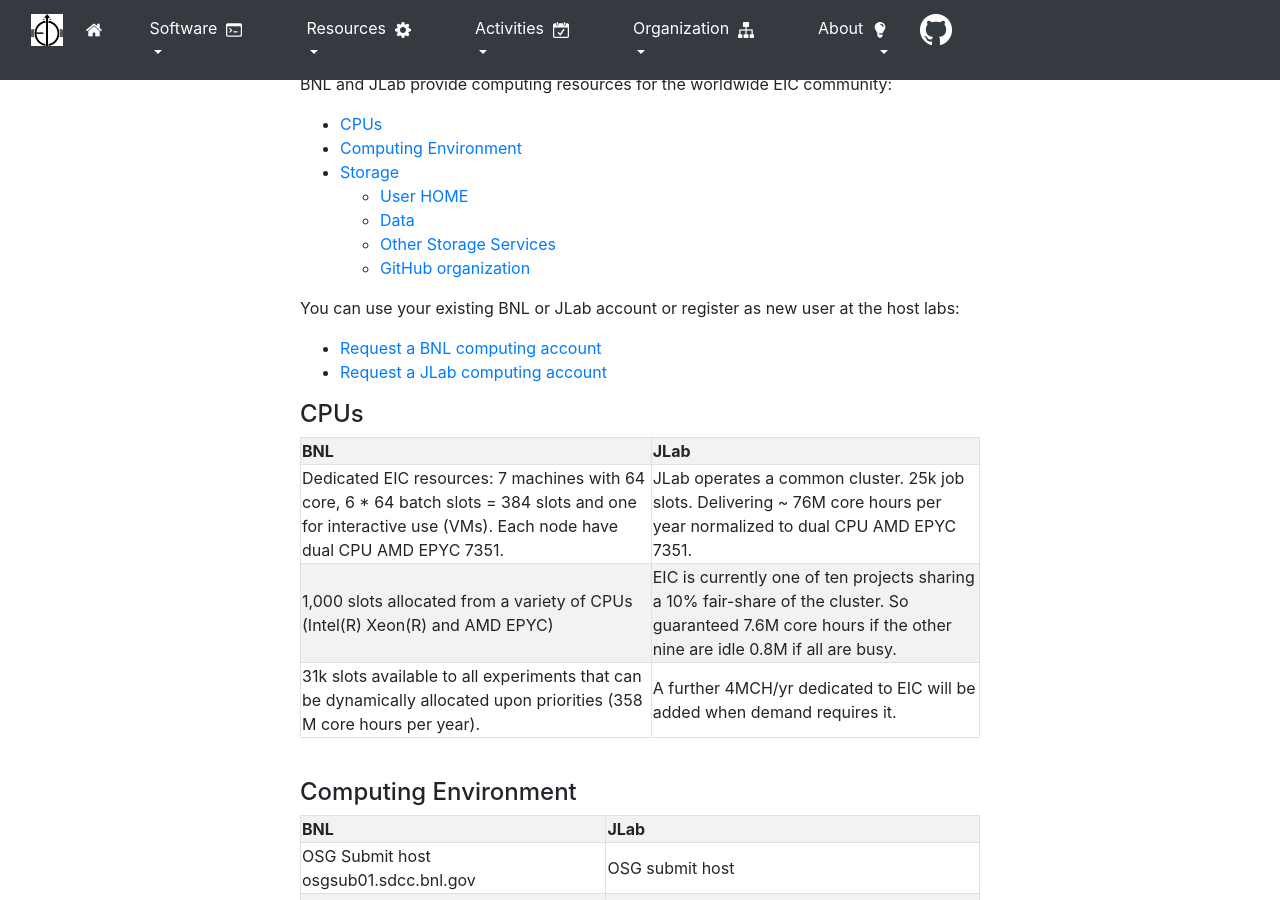
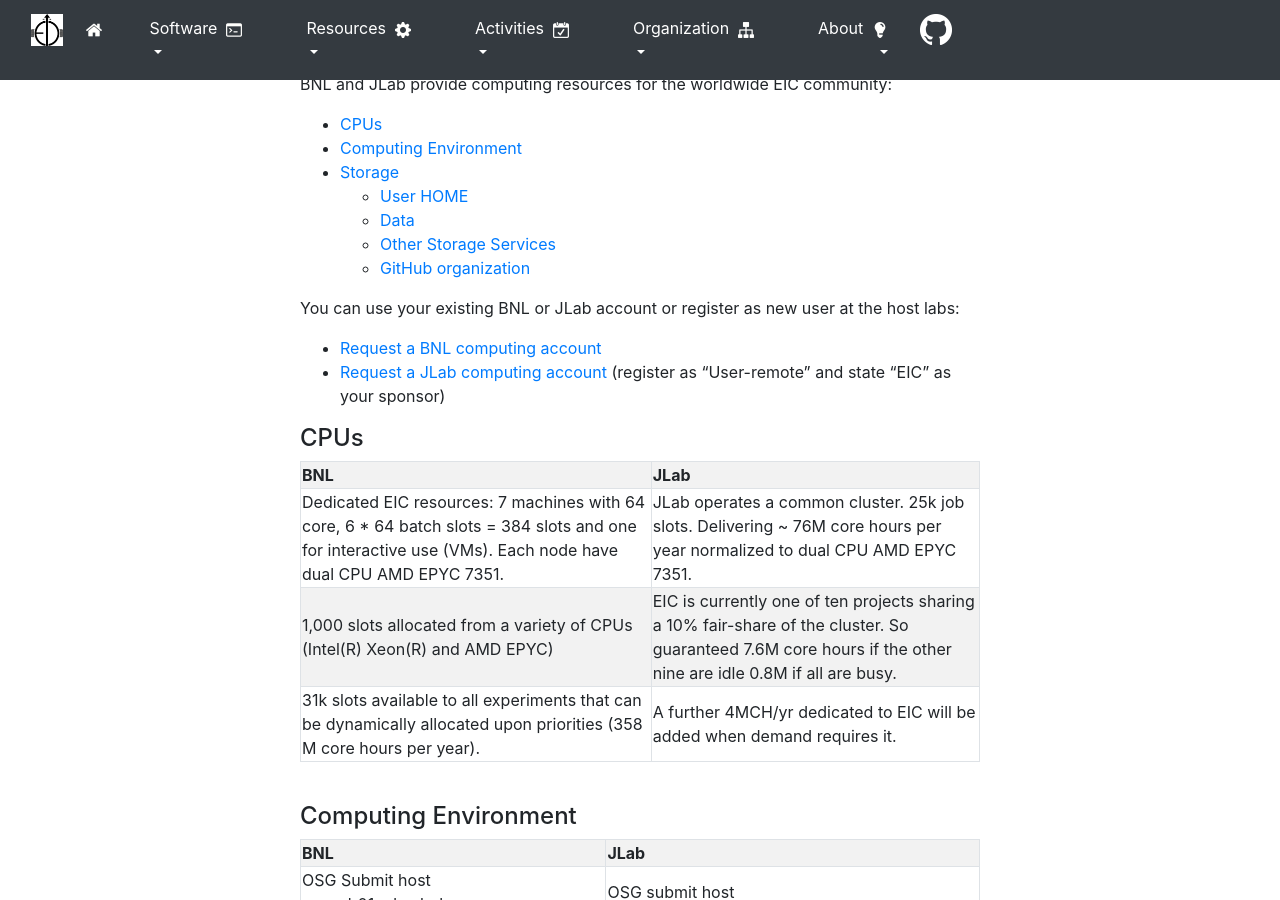
Before and after one commit to kkauder/eic.github.io, a Jekyll site: the page built from _resources/overview.md, in a window 1280 px wide and 900 px high. Built offline with Jekyll 4.4.1, drawn with Linux system fonts in a browser that asks for light colours; nearby versions of some CDN libraries.

Commit message:
Completed instructions for getting a JLab account.

```diff
--- a/_resources/overview.md
+++ b/_resources/overview.md
@@ -13,7 +13,7 @@
 You can use your existing BNL or JLab account or register as new user at the host labs:
 
 * [Request a BNL computing account](https://docs.google.com/document/d/1Y2JleLOx1NiPoPI69yW97Onl_Dly4WzfInRGjskM274/edit?usp=sharing)
-* [Request a JLab computing account](https://misportal.jlab.org/jlabAccess/)
+* [Request a JLab computing account](https://misportal.jlab.org/jlabAccess/) (register as "User-remote" and state "EIC" as your sponsor)
 
 #### CPUs
 
```
